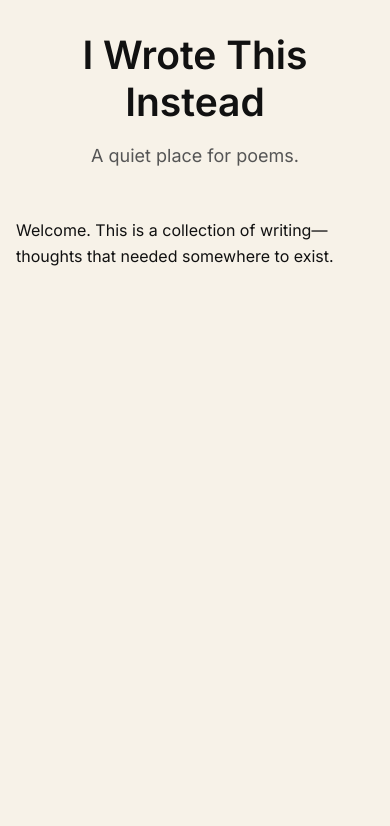
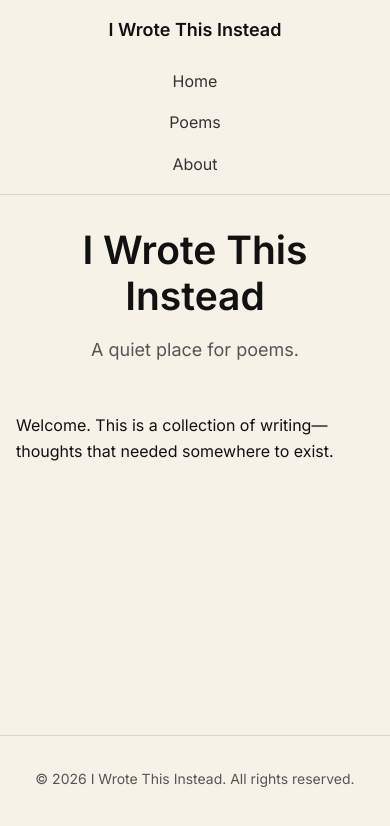
Before and after one commit to NathanHarsa/I-Wrote-This-Instead, a Next.js app: page / in a window 390 px wide. Shown: the top 826 px of the page. Built offline with nearby package versions, Linux system fonts and the light colour scheme.

Commit message:
Milestone 3: Site Navigation - add Navbar and Footer components with responsive layout

```diff
--- a/app/layout.tsx
+++ b/app/layout.tsx
@@ -1,6 +1,8 @@
 import type { Metadata, Viewport } from "next";
 import type { ReactNode } from "react";
 
+import { Footer } from "@/components/Footer";
+import { Navbar } from "@/components/Navbar";
 import { inter, jetbrainsMono } from "./fonts";
 import "./globals.css";
 
@@ -21,7 +23,11 @@ interface RootLayoutProps {
 export default function RootLayout({ children }: RootLayoutProps) {
   return (
     <html lang="en" className={`${inter.variable} ${jetbrainsMono.variable}`}>
-      <body>{children}</body>
+      <body>
+        <Navbar />
+        {children}
+        <Footer />
+      </body>
     </html>
   );
 }
--- a/app/page.module.css
+++ b/app/page.module.css
@@ -1,5 +1,6 @@
 .main {
-  padding: var(--space-16) 0;
+  min-height: calc(100vh - 400px);
+  padding: var(--space-12) 0;
 }
 
 .header {
--- /dev/null
+++ b/components/Footer.module.css
@@ -0,0 +1,19 @@
+.footer {
+  border-top: 1px solid var(--border);
+  background: var(--background);
+  margin-top: var(--space-24);
+}
+
+.footerContainer {
+  width: 100%;
+  max-width: var(--content-width);
+  margin: 0 auto;
+  padding: var(--space-8) var(--space-4);
+  text-align: center;
+}
+
+.copyright {
+  margin: 0;
+  color: var(--text-secondary);
+  font-size: var(--text-sm);
+}
--- /dev/null
+++ b/components/Footer.tsx
@@ -0,0 +1,15 @@
+import styles from "./Footer.module.css";
+
+export function Footer() {
+  const currentYear = new Date().getFullYear();
+
+  return (
+    <footer className={styles.footer}>
+      <div className={styles.footerContainer}>
+        <p className={styles.copyright}>
+          © {currentYear} I Wrote This Instead. All rights reserved.
+        </p>
+      </div>
+    </footer>
+  );
+}
--- /dev/null
+++ b/components/Navbar.module.css
@@ -0,0 +1,72 @@
+.navbar {
+  border-bottom: 1px solid var(--border);
+  background: var(--background);
+}
+
+.navContainer {
+  width: 100%;
+  max-width: var(--content-width);
+  margin: 0 auto;
+  padding: var(--space-4) var(--space-4);
+  display: flex;
+  flex-direction: column;
+  gap: var(--space-6);
+  align-items: center;
+}
+
+.title {
+  font-weight: 600;
+  font-size: var(--text-lg);
+  color: var(--text);
+  transition: color var(--transition-fast);
+}
+
+.title:hover {
+  color: var(--link-hover);
+}
+
+.title:focus-visible {
+  outline: 2px solid var(--text);
+  outline-offset: 4px;
+}
+
+.links {
+  display: flex;
+  flex-direction: column;
+  gap: var(--space-4);
+  align-items: center;
+}
+
+.link {
+  color: var(--link);
+  transition: color var(--transition-fast);
+  font-size: var(--text-base);
+}
+
+.link:hover {
+  color: var(--link-hover);
+}
+
+.link:focus-visible {
+  outline: 2px solid var(--text);
+  outline-offset: 4px;
+}
+
+@media (min-width: 768px) {
+  .navContainer {
+    flex-direction: row;
+    justify-content: space-between;
+    align-items: center;
+    padding: var(--space-6) var(--space-4);
+    gap: 0;
+  }
+
+  .title {
+    flex-shrink: 0;
+  }
+
+  .links {
+    flex-direction: row;
+    gap: var(--space-8);
+  }
+}
--- /dev/null
+++ b/components/Navbar.tsx
@@ -0,0 +1,27 @@
+import Link from "next/link";
+
+import styles from "./Navbar.module.css";
+
+export function Navbar() {
+  return (
+    <nav className={styles.navbar}>
+      <div className={styles.navContainer}>
+        <Link href="/" className={styles.title}>
+          I Wrote This Instead
+        </Link>
+
+        <div className={styles.links}>
+          <Link href="/" className={styles.link}>
+            Home
+          </Link>
+          <Link href="/poems" className={styles.link}>
+            Poems
+          </Link>
+          <Link href="/about" className={styles.link}>
+            About
+          </Link>
+        </div>
+      </div>
+    </nav>
+  );
+}
```
Also changed, not shown: 1 other file (tests, documents, lock files or other folders).
